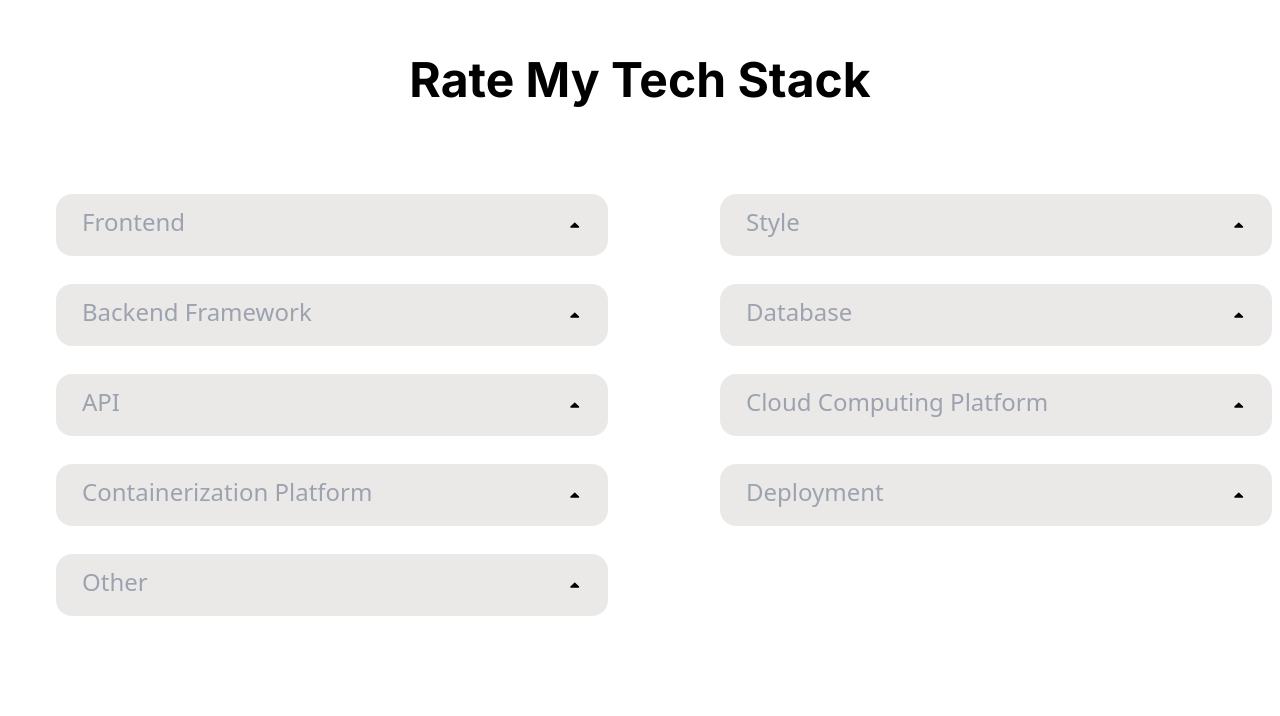
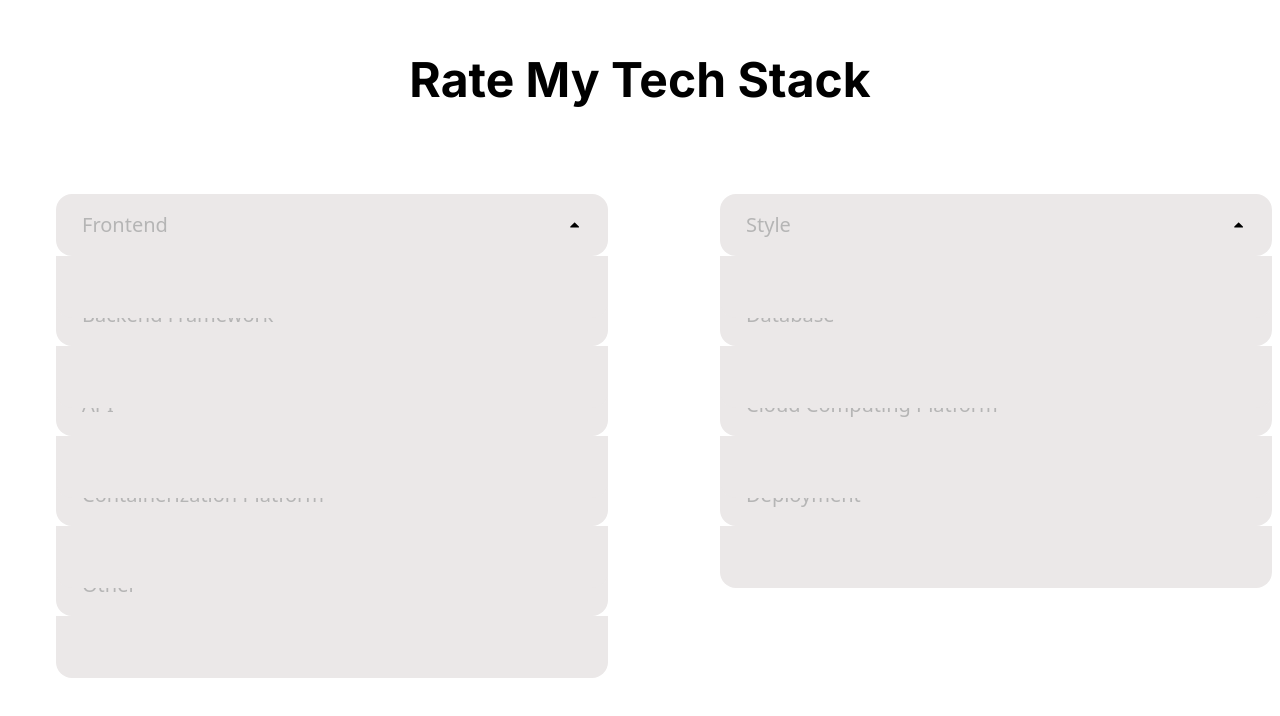
Before and after one commit to Maghish/Rate-My-Tech-Stack, a React (Vite) app in the folder client/: page / in a window 1280 px wide. Shown: the top 716 px of the page. Built offline with nearby package versions, Linux system fonts and the light colour scheme; no server answers.

Commit message:
Making Home Page pt-10

```diff
--- a/client/src/components/InputMenu.jsx
+++ b/client/src/components/InputMenu.jsx
@@ -3,6 +3,7 @@ import { FaCaretUp } from "react-icons/fa";
 
 function InputMenu(props) {
   const [displayField, setDisplayField] = useState(null);
+  const [menuListOpen, setMenuListOpen] = useState(false);
 
   useEffect(() => {
     if (props.field === "frontend") {
@@ -35,16 +36,28 @@ function InputMenu(props) {
   }, []);
 
   return (
-    <>
+    <div className="relative">
       <div className="flex flex-row w-[552px] h-[62px] bg-[#EBE8E8] py-[12px] px-[26px] rounded-2xl">
         <input
           type="text"
-          className="w-full outline-none bg-[#EBE8E8] placeholder:text-2xl"
+          className="w-full outline-none bg-[#EBE8E8] text-xl placeholder:text-xl placeholder:text-[#B5B5B5]"
           placeholder={displayField}
         ></input>
-        <FaCaretUp className="self-center !max-w-fit !max-h-fit" />
+        <FaCaretUp
+          className={`ml-2 self-center !max-w-fit !max-h-fit !cursor-pointer ${
+            menuListOpen ? "transform -rotate-180" : ""
+          }`}
+          onClick={() => {
+            menuListOpen ? setMenuListOpen(false) : setMenuListOpen(true);
+          }}
+        />
       </div>
-    </>
+
+      <div
+        className={`absolute top-[62px] z-20 bg-[#EBE8E8] w-[552px] h-auto min-h-[62px] rounded-b-2xl `}
+        id={`${props.field}-menuList`}
+      ></div>
+    </div>
   );
 }
 
```
